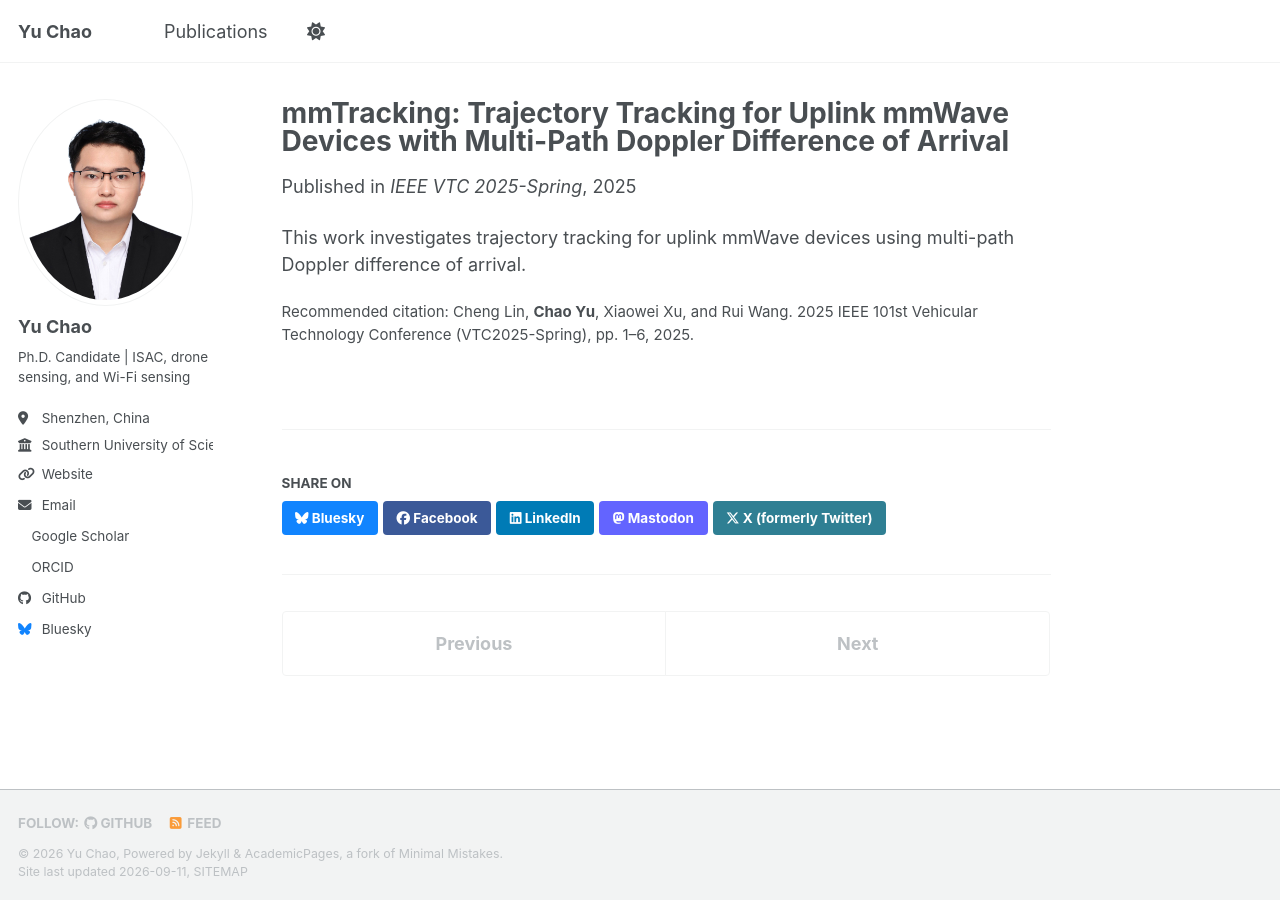
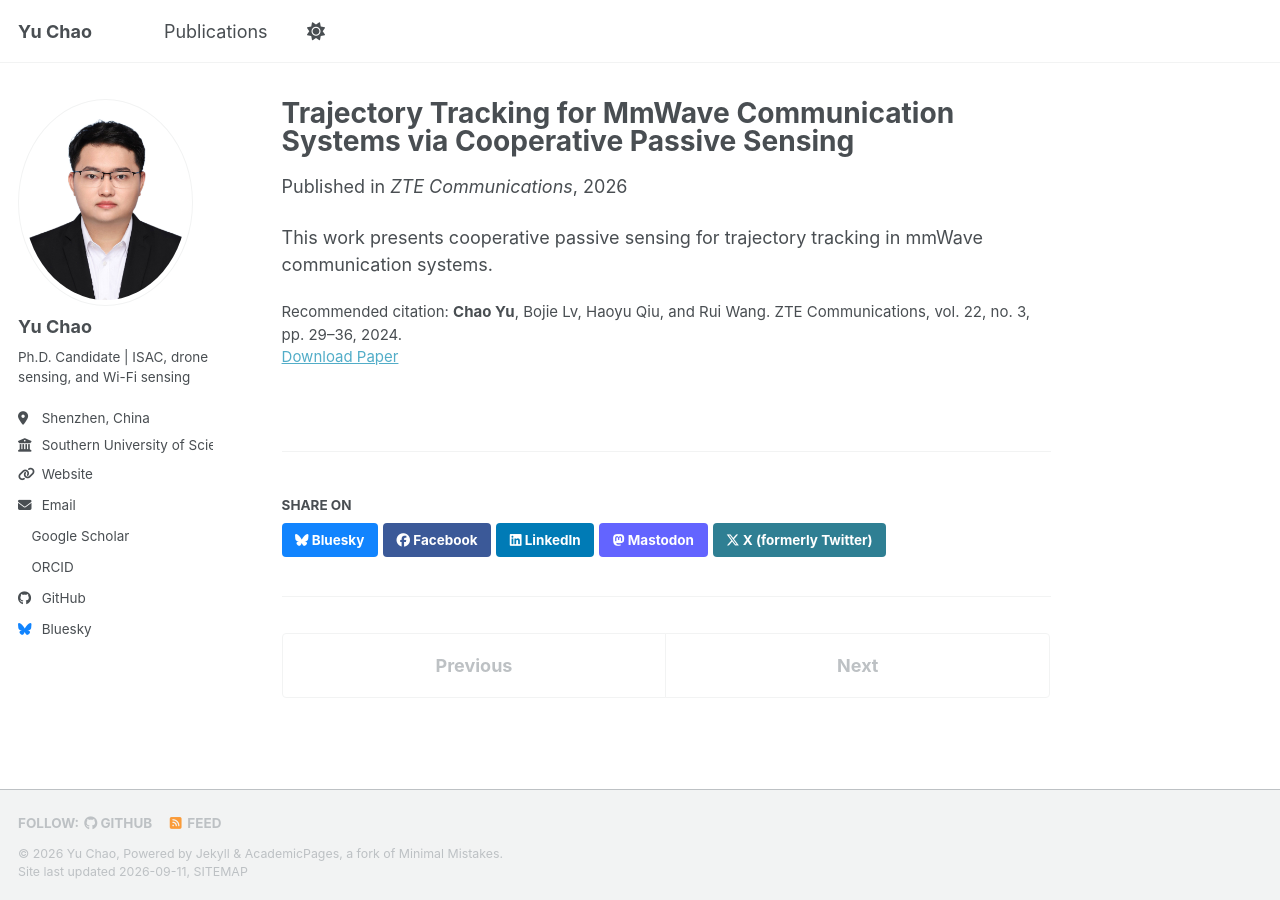
Before and after one commit to Ychao12032212/Ychao12032212.github.io, a Jekyll site: the page built from _publications/2025-mmtracking-uplink-mmwave.md, in a window 1280 px wide. Built offline with Jekyll 4.4.1, drawn with Linux system fonts in a browser that asks for light colours; a style sheet for code colours, icons or effects is not loaded.

Commit message:
Update 2025-mmtracking-uplink-mmwave.md

```diff
--- a/_publications/2025-mmtracking-uplink-mmwave.md
+++ b/_publications/2025-mmtracking-uplink-mmwave.md
@@ -1,11 +1,13 @@
 ---
-title: "mmTracking: Trajectory Tracking for Uplink mmWave Devices with Multi-Path Doppler Difference of Arrival"
+title: "Trajectory Tracking for MmWave Communication Systems via Cooperative Passive Sensing"
 collection: publications
-category: conferences
-permalink: /publication/2025-mmtracking-uplink-mmwave
-date: 2025-01-01
-venue: "IEEE VTC 2025-Spring"
-citation: "Cheng Lin, <strong>Chao Yu</strong>, Xiaowei Xu, and Rui Wang. 2025 IEEE 101st Vehicular Technology Conference (VTC2025-Spring), pp. 1–6, 2025."
+category: first_author
+permalink: /publication/2024-trajectory-tracking-mmwave
+date: 2026-09-30
+venue: "ZTE Communications"
+paperurl: "https://zte.magtechjournal.com/CN/10.12142/ZTECOM.202403005"
+doi: "10.12142/ZTECOM.202403005"
+citation: "<strong>Chao Yu</strong>, Bojie Lv, Haoyu Qiu, and Rui Wang. ZTE Communications, vol. 22, no. 3, pp. 29–36, 2024."
 ---
 
-This work investigates trajectory tracking for uplink mmWave devices using multi-path Doppler difference of arrival.
+This work presents cooperative passive sensing for trajectory tracking in mmWave communication systems.
```
